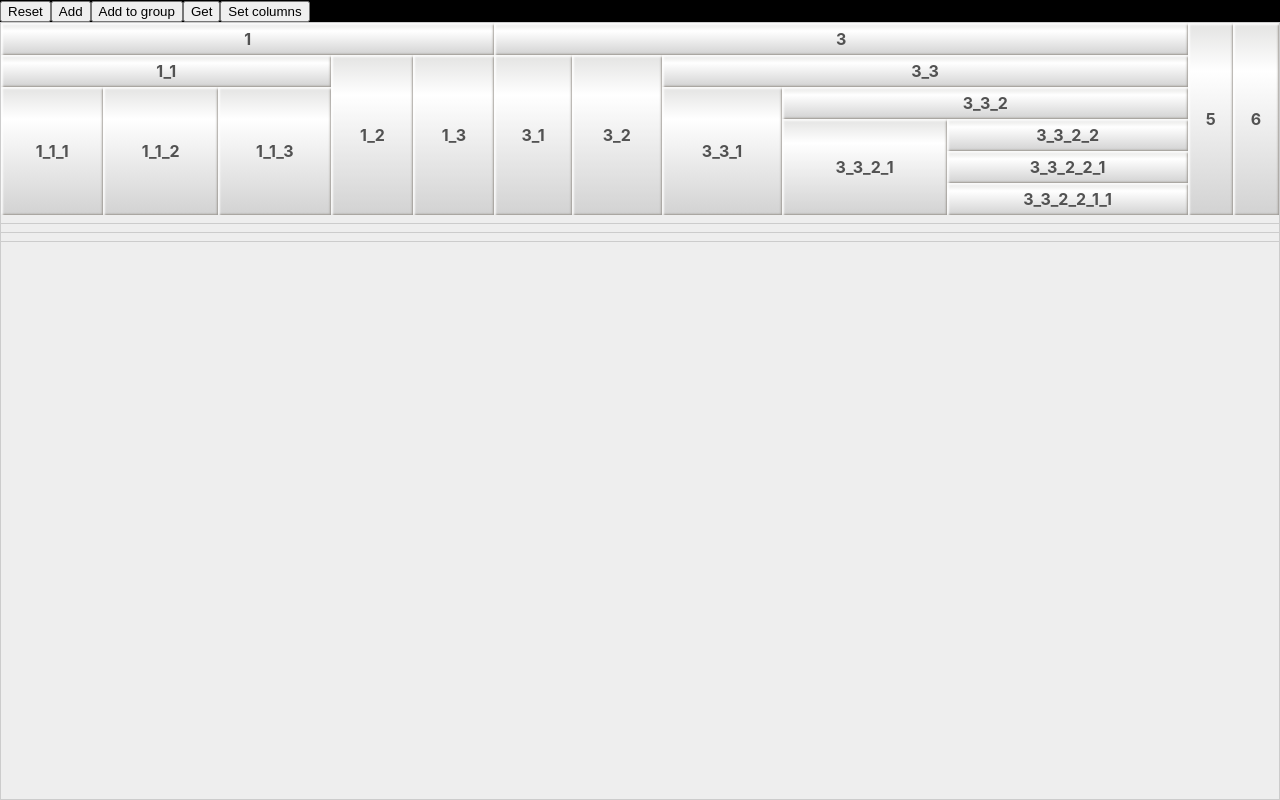
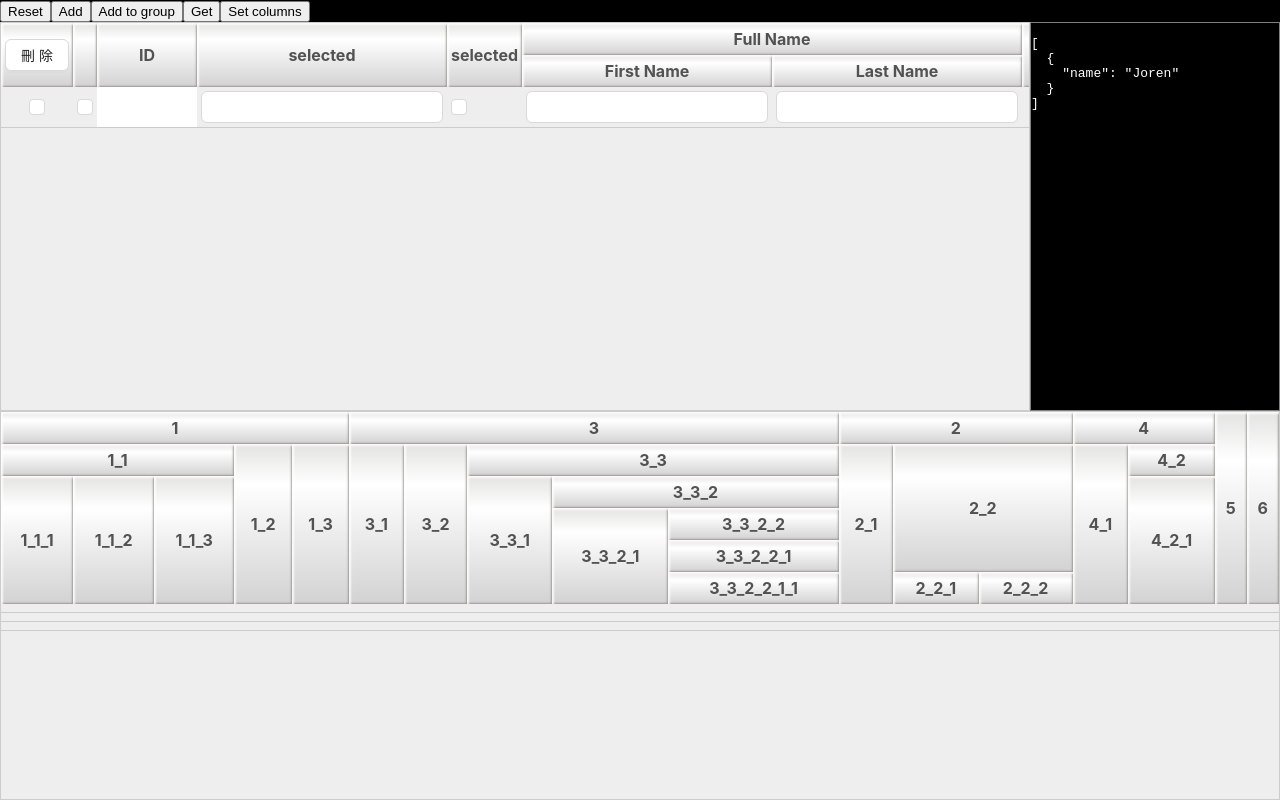
Before and after one commit to jorenlai/jrsymphony, a React (Create React App) app: page /table in a window 1280 px wide. Built offline with nearby package versions, Linux system fonts and the light colour scheme.

Commit message:
remove slider line from table

```diff
--- a/src/AppTable.js
+++ b/src/AppTable.js
@@ -89,7 +89,7 @@ function AppTable() {
 				}}
 			>Set columns</button>
 		</div>
-{/*
+
 		<Table
 			resizableColumns={true}
 			cover={'aaaaaaaaaaaaaaaa'}
@@ -267,7 +267,7 @@ function AppTable() {
 			// 	return <div>End</div>
 			// }}
 		/>
-<div></div> */}
+<div></div>
 		<Table
 			resizableColumns={true}
 			ref={ref1}
@@ -314,29 +314,29 @@ function AppTable() {
 					]
 				}
 
-				// ,{name:'Test2',label:'2'
-				// 	,columns:[
-				// 		{name:'Test21',label:'2_1'}
-				// 		,{name:'Test21',label:'2_2'
-				// 			,rowSpan:4
-				// 			,columns:[
-				// 				{name:'Test21',label:'2_2_1'}
-				// 				,{name:'Test21',label:'2_2_2'}
-				// 			]
-				// 		}
-				// 	]
-				// }
+				,{name:'Test2',label:'2'
+					,columns:[
+						{name:'Test21',label:'2_1'}
+						,{name:'Test21',label:'2_2'
+							,rowSpan:4
+							,columns:[
+								{name:'Test21',label:'2_2_1'}
+								,{name:'Test21',label:'2_2_2'}
+							]
+						}
+					]
+				}
 
-				// ,{name:'Test2',label:'4'
-				// 	,columns:[
-				// 		{name:'Test21',label:'4_1'}
-				// 		,{name:'Test21',label:'4_2'
-				// 			,columns:[
-				// 				{name:'Test21',label:'4_2_1'}
-				// 			]
-				// 		}
-				// 	]
-				// }
+				,{name:'Test2',label:'4'
+					,columns:[
+						{name:'Test21',label:'4_1'}
+						,{name:'Test21',label:'4_2'
+							,columns:[
+								{name:'Test21',label:'4_2_1'}
+							]
+						}
+					]
+				}
 				,{name:'Test2',label:'5'}
 				,{name:'Test2',label:'6'}
 				// ,{name:'Test2',label:'7'}
--- a/src/jrs/JRFrame/JRFrame.jsx
+++ b/src/jrs/JRFrame/JRFrame.jsx
@@ -20,13 +20,13 @@ export default class JRFrame extends JRSubmit {
         return <StyledJRFrame style={this.props.style} className={`${this.props.className} jr-frame`} >
             <FreeType tag='div' config={this.props.start} me={this} className={'start'}/>
             <main>
-                <FreeType tag='header' config={this.props.header} me={this}/>
+                <FreeType tag='header' config={this.props.top} me={this}/>
                 <main>
                     <FreeType tag='div' config={this.props.left} me={this} className={'left'}/>
                     {this.renderMe()}
                     <FreeType tag='div' config={this.props.right} me={this} className={'right'}/>
                 </main>
-                <FreeType tag='footer' config={this.props.footer} me={this}/>
+                <FreeType tag='footer' config={this.props.bottom} me={this}/>
             </main>
             <FreeType tag='div' config={this.props.end} me={this} className={'end'}/>
         </StyledJRFrame>
--- a/src/jrs/JRTable/JRTable.jsx
+++ b/src/jrs/JRTable/JRTable.jsx
@@ -5,7 +5,6 @@ import { StyledJRTable } from "./StyledJRTable";
 import JRFrame from "../JRFrame/JRFrame";
 import { Button, Checkbox } from "antd";
 import React from "react";
-import SliderLine from "./SliderLine";
 
 const getMapObject=(map,names)=>{
     const name=names.shift(names)
@@ -30,7 +29,6 @@ const setMapObject=(map,names,value)=>{
 export default class JRTable extends JRFrame {
     constructor(props) {
         super(props)
-        this.sliderLineRef = React.createRef()
         this.colGroupRef = React.createRef()
     }
 
@@ -208,7 +206,6 @@ export default class JRTable extends JRFrame {
         return<StyledJRTable
             className={`${this.props.className??''} jr-table ${this.props.onRowClick?'row-highlightable':''}`}
         >
-            <div>
             <table className={'jr-table-table'}>
                 <TBodies
                     table={this}
@@ -231,8 +228,6 @@ export default class JRTable extends JRFrame {
                 />
             </table>
             <div className={'empty'}>{this.noData() && '無資料'}</div>
-                <SliderLine ref={this.sliderLineRef} table={this}/>
-            </div>
         </StyledJRTable>
     }
 }
--- a/src/jrs/JRTable/Slider.jsx
+++ b/src/jrs/JRTable/Slider.jsx
@@ -8,11 +8,14 @@ export const StyledSlider=styled.div`
     top: 0;
     right: 0;
     height:100%;
-    cursor: col-resize;
     width:6px;
     user-select: none;
+    &.resizing:hover,&.resizing{
+        border-right:1px dashed black;
+    }
     &:hover{
-        border-right:1px dashed black;
+        cursor: col-resize;
+        border-right:1px dashed gray;
     }
 `
 export default class Slider extends React.Component {
@@ -21,19 +24,57 @@ export default class Slider extends React.Component {
         this.sliderRef=React.createRef()
     }
 
+    stop=(e)=>{
+        this.sliderRef.current.classList.remove('resizing');
+        // this.sliderRef.current.style.borderRight='0'
+        document.body.style.cursor='default'
+        window.removeEventListener('mousemove',this.move)
+        window.removeEventListener('mouseup',this.stop)
+    }
+    move=({clientX})=>{
+        const {th,selectedCols}=this.data
+        const {left}=th.getBoundingClientRect()
+
+        const min=left+10
+        const x=clientX>=min
+            ?clientX
+            :min
+        const width=x-left
+
+
+        selectedCols.forEach((col,index)=>{
+            const totalWidth=selectedCols.reduce((aco,{offsetWidth})=>aco+offsetWidth,0)
+            const widthRates=selectedCols.map(({offsetWidth})=>{
+                return 100*(offsetWidth/totalWidth)
+            })
+            const _width=Math.round((width/100)*widthRates[index])
+            col.style.width=_width+'px'
+        })
+    }
+    start(thPRef,column){
+        const selectedCols=[...this.props.table.colGroupRef.current.children].slice(column.columnNo,column.columnNo+(column.colSpan??1))
+
+        this.data={
+            selectedCols
+            ,th:thPRef.current
+        }
+
+        this.sliderRef.current.classList.add('resizing');
+        // this.sliderRef.current.style.borderRight='1px dashed red'
+        document.body.style.cursor='col-resize'
+        window.addEventListener('mousemove',this.move)
+        window.addEventListener('mouseup',this.stop)
+
+    }
+
     render(){
-        const sliderLine=this.props.table.sliderLineRef.current
         const column=this.props.column
         return <StyledSlider
             ref={this.sliderRef}
             onMouseDown={(e)=>{
-                // po('this.props.table.sliderLineRef',this.props.table.sliderLineRef)
-                // po('column',column)
-                sliderLine?.start(
-                    this.sliderRef//.current.getBoundingClientRect()
-                    ,this.props.thRef//.current.getBoundingClientRect()
+                this.start(
+                    this.props.thRef
                     ,column
-                    ,e
                 )
             }}
         />
--- a/src/jrs/JRTable/SliderLine.jsx
+++ /dev/null
@@ -1,81 +0,0 @@
-import React from "react"
-import styled from "styled-components"
-import { po } from "../JRUtils";
-
-export const StyledSliderLine=styled.div`
-    position: absolute;
-    height: 100%;
-    width:0;
-    color:black;
-    border:0;
-    user-select: none;
-`
-
-export default class SliderLine extends React.Component {
-    constructor(){
-        super();
-        this.ref=React.createRef()
-        this.state={
-            show:false
-        }
-    }
-
-    stop=(e)=>{
-        this.setState({show:false})
-        document.body.style.cursor='default'
-        window.removeEventListener('mousemove',this.move)
-        window.removeEventListener('mouseup',this.stop)
-    }
-    move=({clientX,...e})=>{
-        const {th,selectedCols}=this.data
-        const {left}=th.getBoundingClientRect()
-
-        const min=left+10
-        const x=clientX>=min
-            ?clientX
-            :min
-
-        const width=x-left
-        po(left,clientX,width)
-        this.ref.current.style.left=x+'px'
-
-
-        selectedCols.forEach((col,index)=>{
-            // po('col',col)
-            const totalWidth=selectedCols.reduce((aco,{offsetWidth})=>aco+offsetWidth,0)
-            const widthRates=selectedCols.map(({offsetWidth})=>{
-                return 100*(offsetWidth/totalWidth)
-            })
-
-            const _width=Math.round((width/100)*widthRates[index])
-            // po('width',width)
-            col.style.width=_width+'px'
-        })
-    }
-    start(sliderRef,thPRef,column){
-
-        const selectedCols=[...this.props.table.colGroupRef.current.children].slice(column.columnNo,column.columnNo+(column.colSpan??1))
-
-        this.data={
-            selectedCols
-            ,slider:sliderRef.current
-            ,th:thPRef.current
-        }
-        this.ref.current.style.left=(thPRef.current.getBoundingClientRect().right-2)+'px'
-        this.setState({show:true})
-
-        document.body.style.cursor='col-resize'
-        window.addEventListener('mousemove',this.move)
-        window.addEventListener('mouseup',this.stop)
-
-    }
-    render(){
-        return <StyledSliderLine
-            $show={this.show}
-            ref={this.ref}
-            style={{
-                border:this.state?.show?'0.5px dashed gray':'0'
-            }}
-        />
-    }
-}
--- a/src/jrs/JRTable/StyledJRTable.jsx
+++ b/src/jrs/JRTable/StyledJRTable.jsx
@@ -10,15 +10,12 @@ export const StyledJRTable=styled.div`
     border:1px solid var(--column-bd-color);
 
     display:flex;
-    flex:1;
-    overflow: hidden;
-
-    >div{
-
-        display:flex;
     flex-direction: column;
     flex:1;
     overflow: overlay;
+
+
+
 
     &.row-highlightable{
         tbody{
@@ -87,6 +84,7 @@ export const StyledJRTable=styled.div`
 
         tbody{
             tr{
+                transition: background .3s linear;
                 background:var(--column-b-color);
                 a:#ededed;
                 th{
@@ -97,6 +95,10 @@ export const StyledJRTable=styled.div`
                     color:#2e2e2e;
                     padding: 4px;
                 }
+            }
+            tr:hover{
+                background:var(--column-b-hover-color);
+
             }
 
             tr.jr-group-header
@@ -130,6 +132,4 @@ export const StyledJRTable=styled.div`
         justify-content: center;
         align-items: center;
     }
-    }
-
 `
```
Lines whose indentation alone changed are shown as unchanged.
